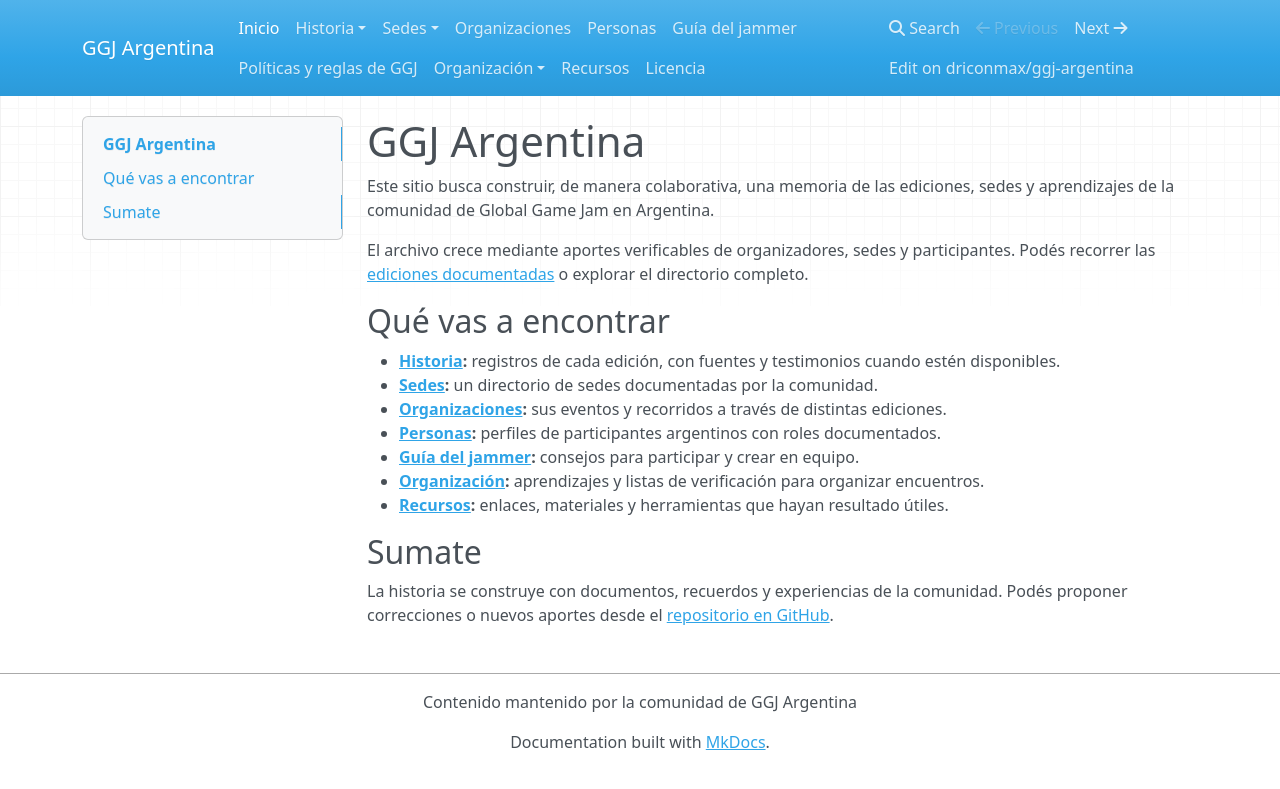
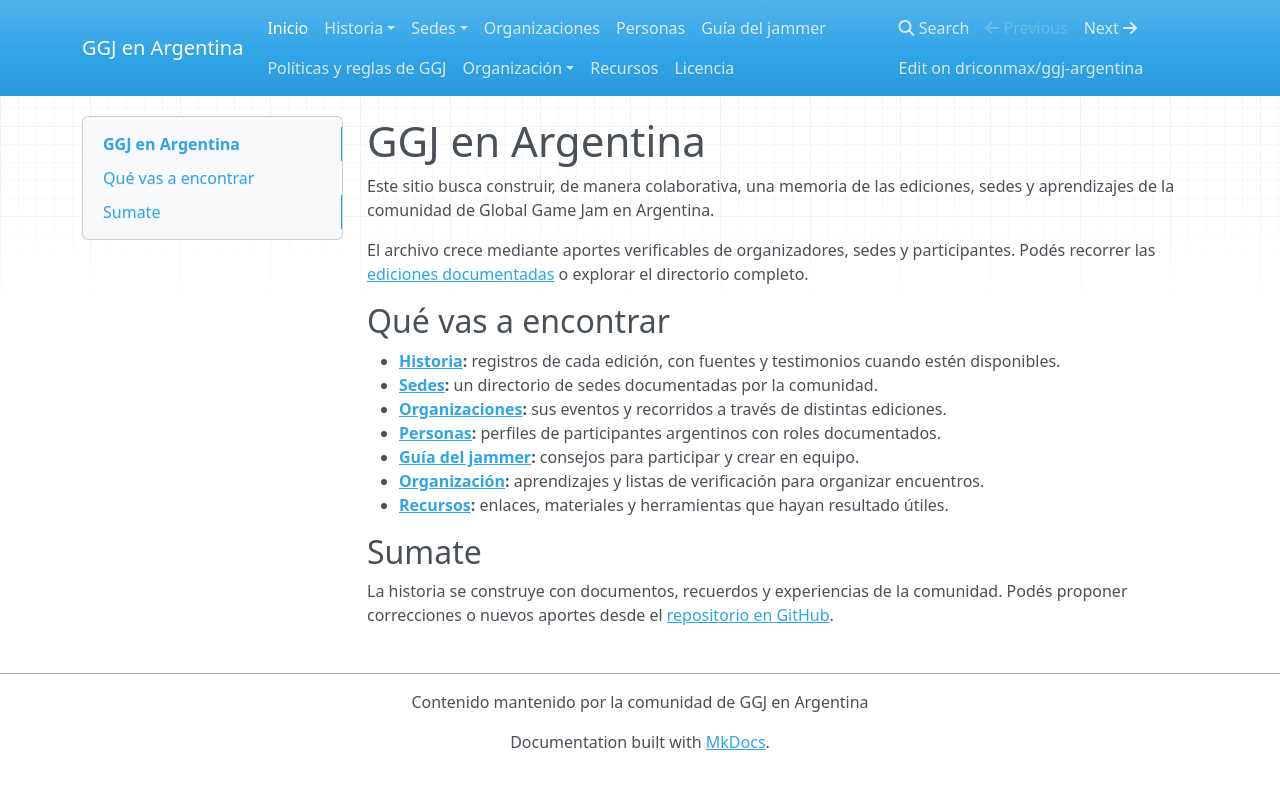
Before and after one commit to driconmax/ggj-argentina, an MkDocs documentation site: the page built from docs/index.md, in a window 1280 px wide. Shown: the top 789 px of the page. Built offline with MkDocs 1.6.1, drawn with Linux system fonts in a browser that asks for light colours; nearby versions of some CDN libraries.

Commit message:
Correccion menor de GGJ

```diff
--- a/LICENSE-CONTENT.md
+++ b/LICENSE-CONTENT.md
@@ -1,6 +1,6 @@
-# Licencia del contenido — GGJ Argentina
+# Licencia del contenido — GGJ en Argentina
 
-Copyright (c) 2026 driconmax y colaboradores de GGJ Argentina.
+Copyright (c) 2026 driconmax y colaboradores de GGJ en Argentina.
 
 ## Licencia general
 
@@ -61,10 +61,10 @@ El código fuente original, los scripts y las configuraciones desarrollados para
 
 Para reutilizar contenido bajo CC BY-SA 4.0, se recomienda la siguiente referencia, junto con los créditos adicionales que correspondan:
 
-> GGJ Argentina — Documentación colaborativa de la comunidad argentina de Global Game Jam. CC BY-SA 4.0.
+> GGJ en Argentina — Documentación colaborativa de la comunidad argentina de Global Game Jam. CC BY-SA 4.0.
 
 ## Independencia del proyecto
 
-GGJ Argentina es una iniciativa colaborativa de documentación comunitaria.
+GGJ en Argentina es una iniciativa colaborativa de documentación comunitaria.
 
 La concesión de permisos especiales a Global Game Jam, Inc. no implica que este proyecto sea una publicación oficial de dicha organización ni que esta respalde necesariamente sus contenidos.
--- a/README.md
+++ b/README.md
@@ -1,4 +1,4 @@
-# GGJ Argentina
+# GGJ en Argentina
 
 Sitio colaborativo para reunir memorias, experiencias y recursos de la comunidad de Global Game Jam en Argentina.
 
@@ -35,7 +35,7 @@ Los cambios incorporados a `main` se compilan y publican automáticamente median
 
 ## Licencia
 
-GGJ Argentina proyecto colaborativo de código abierto.
+GGJ en Argentina proyecto colaborativo de código abierto.
 
 - **Contenido y documentación:** [Creative Commons BY-SA 4.0](https://creativecommons.org/licenses/by-sa/4.0/deed.es). Se permite compartir, modificar y reutilizar el contenido, incluso comercialmente, siempre que se reconozca la autoría y las adaptaciones mantengan la misma licencia.
 - **Código y configuración:** [MIT](https://opensource.org/licenses/MIT). Se permite utilizar, modificar y distribuir libremente el código, conservando los avisos de derechos de autor y licencia.
--- a/docs/index.md
+++ b/docs/index.md
@@ -1,4 +1,4 @@
-# GGJ Argentina
+# GGJ en Argentina
 
 Este sitio busca construir, de manera colaborativa, una memoria de las ediciones, sedes y aprendizajes de la comunidad de Global Game Jam en Argentina.
 
--- a/docs/licencia.md
+++ b/docs/licencia.md
@@ -1,6 +1,6 @@
 # Licencia
 
-GGJ Argentina es un proyecto colaborativo dedicado a preservar, documentar y compartir la historia, los conocimientos y los recursos de la comunidad argentina de Global Game Jam.
+GGJ en Argentina es un proyecto colaborativo dedicado a preservar, documentar y compartir la historia, los conocimientos y los recursos de la comunidad argentina de Global Game Jam.
 
 Nuestro objetivo es que esta información permanezca abierta, accesible y disponible para toda la comunidad.
 
@@ -52,12 +52,12 @@ Los materiales de terceros solo podrán incorporarse cuando exista autorización
 
 Para reutilizar contenido del proyecto, podés utilizar la siguiente referencia:
 
-> GGJ Argentina — Documentación colaborativa de la comunidad argentina de Global Game Jam. Licencia CC BY-SA 4.0.
+> GGJ en Argentina — Documentación colaborativa de la comunidad argentina de Global Game Jam. Licencia CC BY-SA 4.0.
 
 Se recomienda incluir un enlace al contenido original y reconocer a sus autores cuando estén identificados.
 
 ## Sobre el proyecto
 
-GGJ Argentina es una iniciativa colaborativa de documentación comunitaria.
+GGJ en Argentina es una iniciativa colaborativa de documentación comunitaria.
 
 Su contenido no representa necesariamente las opiniones ni las posiciones oficiales de Global Game Jam, Inc.
--- a/mkdocs.yml
+++ b/mkdocs.yml
@@ -1,4 +1,4 @@
-site_name: GGJ Argentina
+site_name: GGJ en Argentina
 site_description: Memoria y recursos colaborativos de la comunidad Global Game Jam en Argentina
 site_url: https://driconmax.github.io/ggj-argentina/
 repo_url: https://github.com/driconmax/ggj-argentina
@@ -74,4 +74,4 @@ nav:
   - Recursos: recursos/index.md
   - Licencia: licencia.md
 
-copyright: Contenido mantenido por la comunidad de GGJ Argentina
+copyright: Contenido mantenido por la comunidad de GGJ en Argentina
```
Also changed, not shown: CONTRIBUTING.md (+3 -3 lines), 3 other files.
